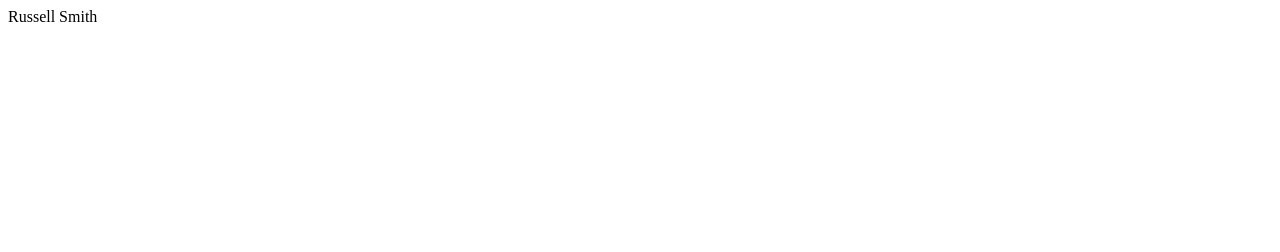
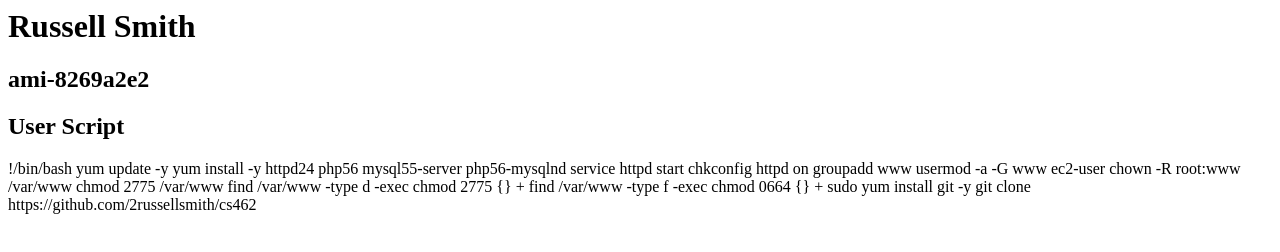
Before and after one commit to 2russellsmith/cs462, a plain HTML site: page index.html in a window 1280 px wide. Drawn offline with Linux system fonts and the light colour scheme.

Commit message:
chaged for lab 0

```diff
--- a/index.html
+++ b/index.html
@@ -1,3 +1,19 @@
 <HTML>
-Russell Smith
+<h1>Russell Smith</h1>
+<h2>ami-8269a2e2</h2>
+<h2>User Script</h2>
+<p>!/bin/bash
+yum update -y
+yum install -y httpd24 php56 mysql55-server php56-mysqlnd
+service httpd start
+chkconfig httpd on
+groupadd www
+usermod -a -G www ec2-user
+chown -R root:www /var/www
+chmod 2775 /var/www
+find /var/www -type d -exec chmod 2775 {} +
+find /var/www -type f -exec chmod 0664 {} +
+sudo yum install git -y
+git clone https://github.com/2russellsmith/cs462
+</p>
 </HTML>
```
